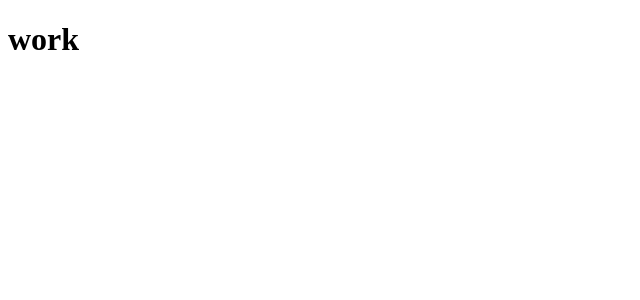
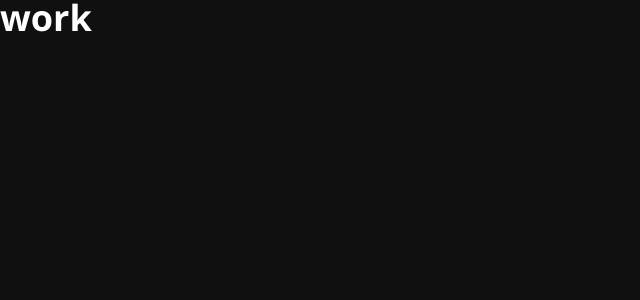
Before and after one commit to tntyyy/tune-client, a React app: page / in a window 1280 px wide. Shown: the top 300 px of the page, without its empty margins (0-640 px from the left). Built offline with nearby package versions, Linux system fonts and the light colour scheme.

Commit message:
feat: global css

```diff
--- a/public/index.html
+++ b/public/index.html
@@ -4,7 +4,10 @@
   <meta charset="UTF-8">
   <meta http-equiv="X-UA-Compatible" content="IE=edge">
   <meta name="viewport" content="width=device-width, initial-scale=1.0">
-  <title>React App</title>
+  <link rel="preconnect" href="https://fonts.googleapis.com">
+  <link rel="preconnect" href="https://fonts.gstatic.com" crossorigin>
+  <link href="https://fonts.googleapis.com/css2?family=Open+Sans:wght@300;400;500;600;700;800&display=swap" rel="stylesheet">
+  <title>Tune</title>
 </head>
 <body>
   <div id="root"></div>
--- /dev/null
+++ b/src/index.scss
@@ -0,0 +1,44 @@
+html, body, div, span, h1, h2, h3, h4, h5, h6, p,  a, img, ol, ul, li, form, footer, header, nav {
+  margin: 0;
+  padding: 0;
+  border: 0;
+  vertical-align: baseline;
+}
+
+article, aside, details, figcaption, figure,
+footer, header, hgroup, menu, nav, section {
+  display: block;
+}
+
+:root {
+  --fs-default: 18px;
+  --fs-big: 24px;
+  --fs-small: 16px;
+
+  --color-blue: rgba(101, 52, 255, 1);
+  --color-gray: #A0A0A0;
+  --color-white: #FFFFFF;
+  --color-black: #101010;
+
+  --radius: 10px;
+  --shadow: 0px 2px 8px rgba(0, 0, 0, 0.1);
+  --transition: all .1s ease-in-out;
+  --border:  1px solid #DFE5EC;
+}
+
+* {
+  box-sizing: border-box;
+}
+
+body {
+  line-height: 1;
+  box-sizing: border-box;
+  font-family: 'Open Sans', sans-serif;
+  font-size: var(--fs-default);
+  color: var(--color-white);
+  background: var(--color-black);
+  width: 100vw;
+  height: 100vh;
+
+  overflow-x: hidden;
+}
--- a/src/index.tsx
+++ b/src/index.tsx
@@ -1,6 +1,6 @@
 import React from "react";
 import { createRoot } from "react-dom/client";
-import "./main.scss"
+import "./index.scss"
 
 const root = createRoot(document.getElementById('root')!);
 
```
Also changed, not shown: src/main.scss (deleted).
